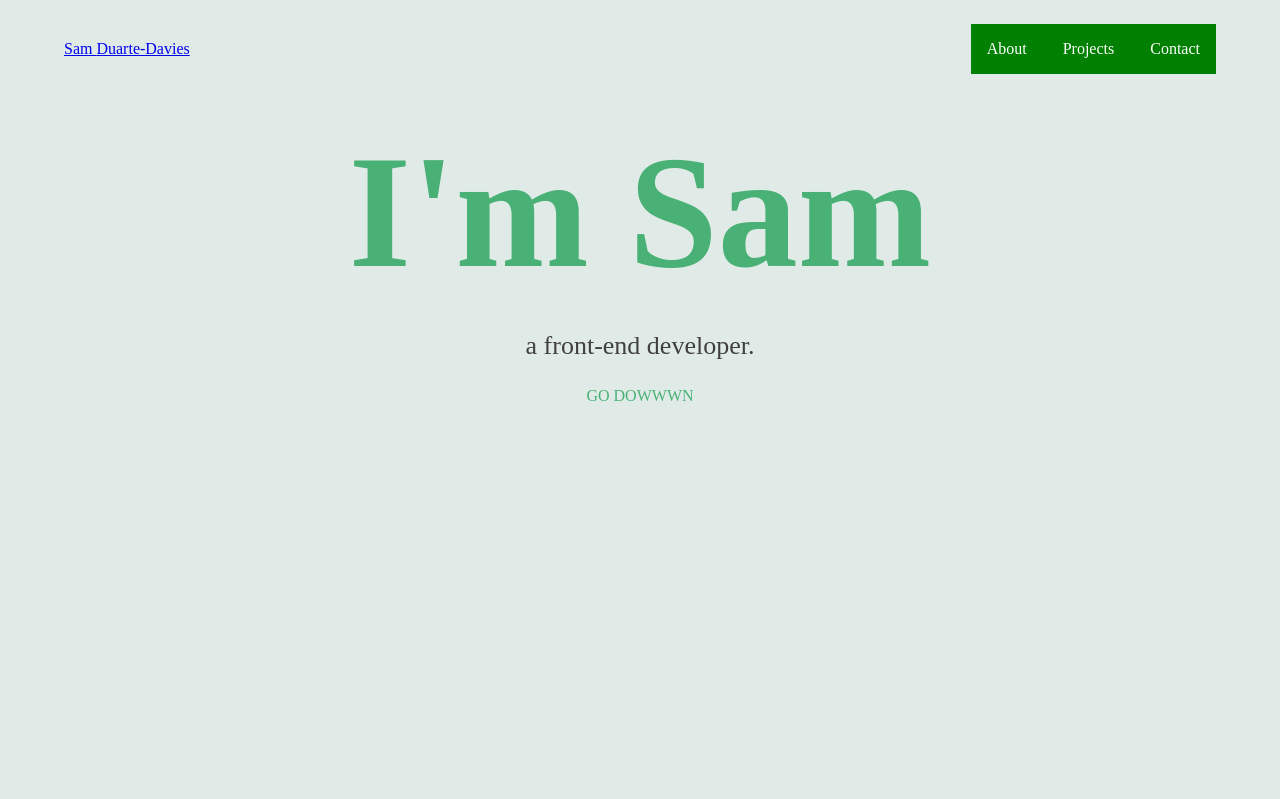
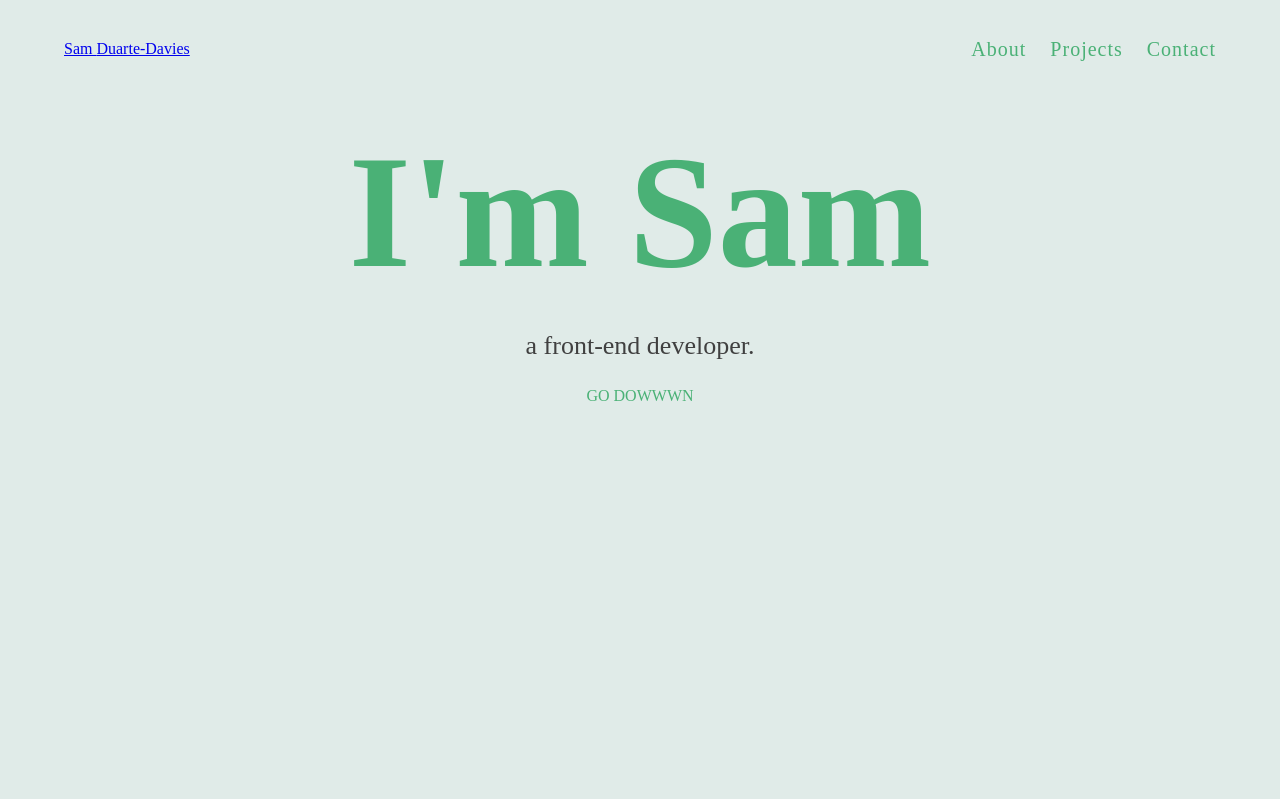
Before and after one commit to samduartedavies/portfolio-new, a PHP site: page / in a window 1280 px wide. Shown: the top 799 px of the page. Run offline with PHP 8.4, Linux system fonts and the light colour scheme; style sheets or scripts are compiled from the project's sources; some libraries are stand-ins or nearby versions.

Commit message:
navigation colours and spacing fixed

```diff
--- a/common/scss/_navigation.scss
+++ b/common/scss/_navigation.scss
@@ -17,7 +17,6 @@
     height: auto;
   }
   &__menu {
-    background: green;
     list-style-type: none;
     padding: 0;
     @include breakpoint('phone') {
@@ -27,16 +26,18 @@
     li {
       position: relative;
       display: inline-block;
+      font-size: 20px;
+      letter-spacing: 1px;
       @include breakpoint('phone') {
         width: 100%;
       }
       &.active {
-        background: red;
+        color: $text;
       }
       a {
-        color: $white;
+        color: $primary;
         text-decoration: none;
-        padding: 1em 1em;
+        padding: 0.5em 0;
         display: block;
         position: relative;
         @include breakpoint('phone') {
@@ -46,8 +47,8 @@
         }
         &:after {
           content: '';
-          background: $white;
-          height: 4px;
+          background: $text;
+          height: 1px;
           width: 0;
           position: absolute;
           bottom: 0;
@@ -57,10 +58,15 @@
           transition: width 0.25s ease-in-out;
         }
         &:hover {
+          color: $text;
+          transition: color 0.25s ease-in-out;
           &:after {
             width: 100%;
           }
         }
+      }
+      & + li {
+        margin-left: 1em;
       }
       &:hover {
         .menu__dropdown {
--- a/common/scss/_palette.scss
+++ b/common/scss/_palette.scss
@@ -1,5 +1,5 @@
 $primary: #4ab176;
 $secondary: #e0ebe8;
-$grey: grey;
+$grey: #dedede;
 $white: #ffffff;
 $text: #404040;
```
